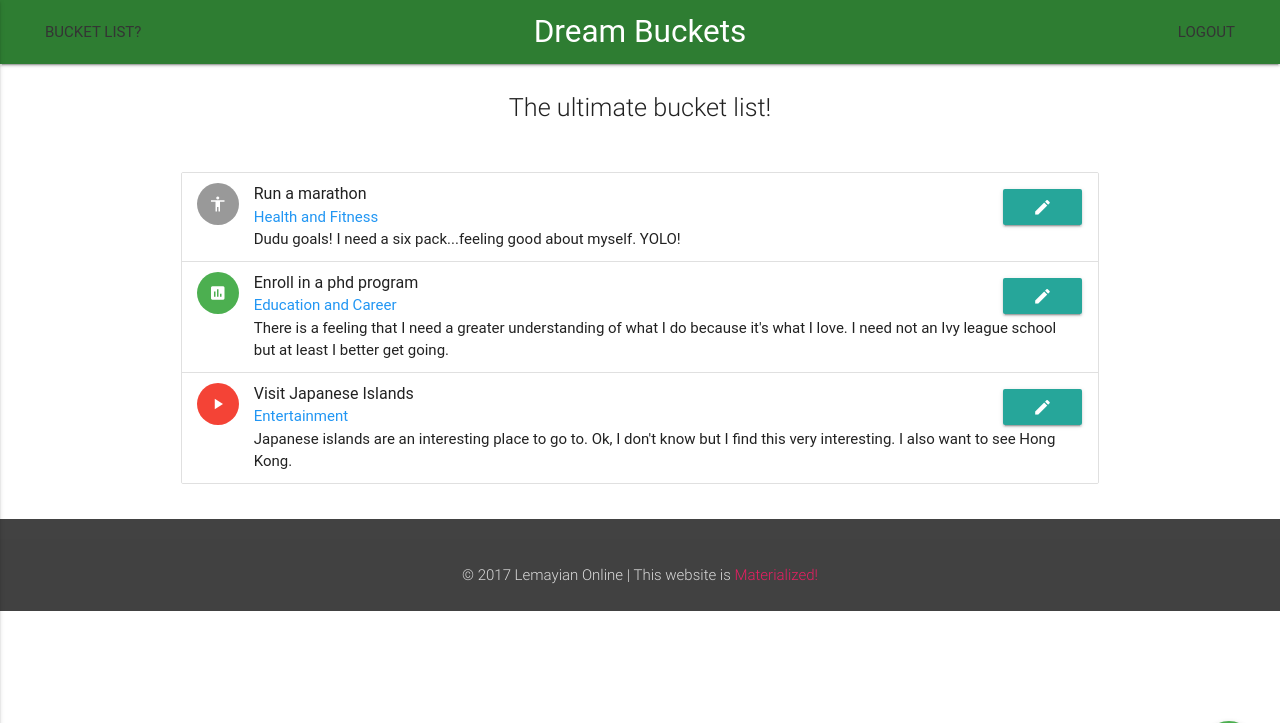
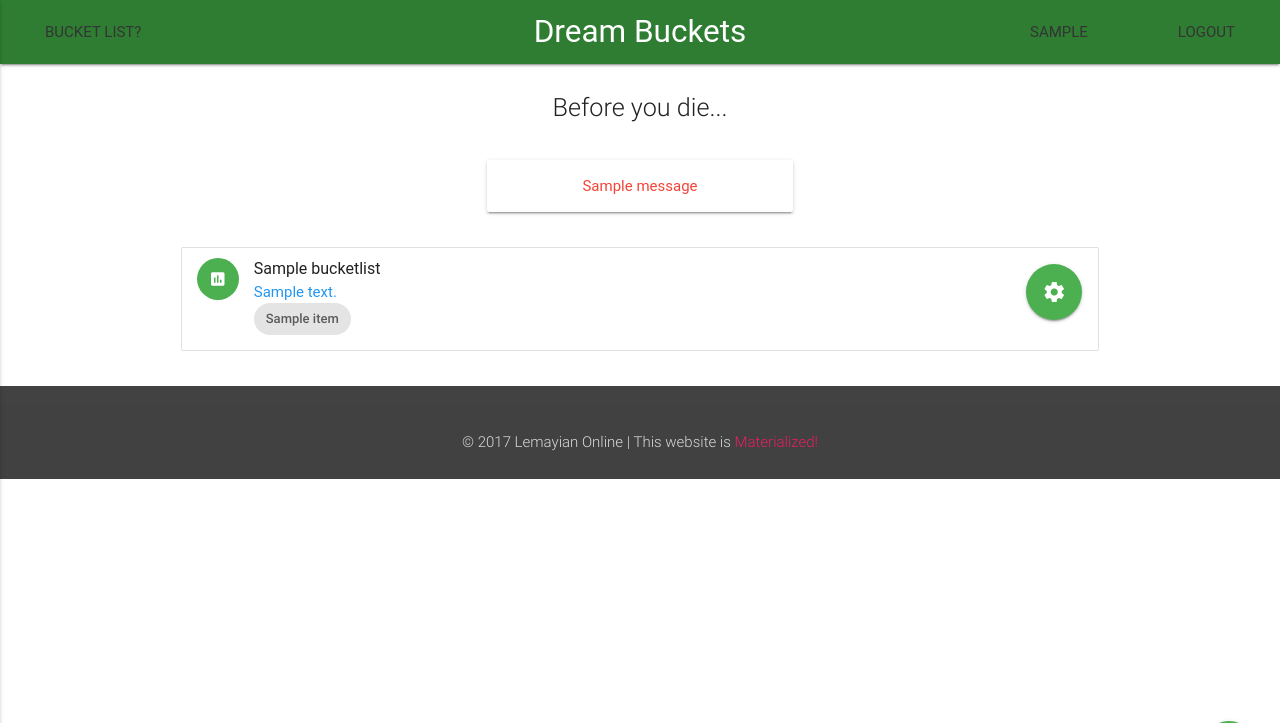
Before and after one commit to Lemmah/BucketList, a Flask app: template app/templates/dashboard.html in a window 1280 px wide. Shown: the top 723 px of the page. Run offline with Flask 2, Linux system fonts and the light colour scheme; the template is opened without the code that fills it: most values are stand-ins (such as "Sample title", 1, 10 or a date in 2020); one stand-in notice (Sample message) is shown; some libraries are stand-ins or nearby versions; some web fonts are replaced.

Commit message:
[chore] Create, Read, Update, Delete Bucketlist
Jinja logic to create, read, update and delete a bucketlist.

```diff
--- a/app/templates/dashboard.html
+++ b/app/templates/dashboard.html
@@ -5,6 +5,7 @@
    <li><a href="#bucketlist_definition" class="waves-effect waves-teal btn-flat">Bucket List?</a></li>
   </ul>
   <ul id="nav-mobile" class="right hide-on-med-and-down">
+    <li><a href="#" class="waves-effect waves-teal btn-flat">{{ username }}</a></li>
     <li><a href="/logout/" class="waves-effect waves-teal btn-flat">LogOut</a></li>
   </ul>
   <ul class="side-nav" id="mobile-demo">
@@ -15,47 +16,116 @@
 {% block body %}
     <div class="container">
     <div class="row center">
-      <p class="flow-text">The ultimate bucket list!</p>
-    </div>
+      <p class="flow-text">Before you die...</p>
+        <div class="col s12 m4"></div>
+	<div class="col s12 m4 center card ">
+	{% for message in get_flashed_messages() %}
+          <p class="red-text">{{ message }}</p>
+        {% endfor %}
+	</div>
+	<div class="col s12 m4"></div>
+	</div>
       <div class="row">
         <ul class="collection">
-           <li class="collection-item avatar">
-             <i class="material-icons circle">accessibility</i>
-             <span class="title">Run a marathon</span>
-             <p>
-                <span class="bcategory blue-text">Health and Fitness</span><br>
-                Dudu goals! I need a six pack...feeling good about myself. YOLO!
-             </p>
-             <a href="#!" class="btn waves-teal waves-teal secondary-content"><i class="material-icons">edit</i></a>
-           </li>
+	   {% if not no_bucketlists %}
+	   {% for bucketlist in session_user.available_bucketlists %}
            <li class="collection-item avatar">
              <i class="material-icons circle green">insert_chart</i>
-             <span class="title">Enroll in a phd program</span>
-             <p> <span class="bcategory blue-text"> Education and Career </span><br>
-                There is a feeling that I need a greater understanding of what I do because it's what I love. I need not an Ivy league school but at least I better get going.
+             <span class="title">{{ bucketlist.name }}</span>
+             <p> <span class="blue-text"> {{ bucketlist.details }}</span><br>
+                {% for item in bucketlist.items %}
+	        <div class="chip">
+		   {{ item }}
+		</div>
+		{% endfor %}
              </p>
-             <a href="#!" class="btn waves-teal waves-teal secondary-content"><i class="material-icons">edit</i></a>
-           </li>
-           <li class="collection-item avatar">
-             <i class="material-icons circle red">play_arrow</i>
-             <span class="title">Visit Japanese Islands</span>
-             <p> <span class="bcategory blue-text"> Entertainment </span><br>
-                Japanese islands are an interesting place to go to. Ok, I don't know but I find this very interesting. I also want to see Hong Kong.
-             </p>
-             <a href="#!" class="btn waves-teal waves-teal secondary-content"><i class="material-icons">edit</i></a>
-           </li>
+	     <!-- Dropdown of Options available to a bucketlist -->
+
+	 <div class="fixed-action-btn horizontal secondary-content">
+	    <a class="btn-floating btn-large green">
+	      <i class="large material-icons">settings</i>
+	    </a>
+	    <ul>
+	      <li><a href="bucketlists/{{ bucketlist }}/delete/" class="btn-floating red tooltipped" data-position="top" data-delay="10" data-tooltip="Delete Bucketlist"><i class="material-icons">delete</i></a></li>
+	      <li><a class="btn-floating green tooltipped" data-position="top" data-delay="10" data-tooltip="Add Items"><i class="material-icons">note_add</i></a></li>
+	      <li><a href="#edit_bucketlist" class="btn-floating blue tooltipped" data-position="top" data-delay="10" data-tooltip="Edit Bucketlist"><i class="material-icons">mode_edit</i></a></li>
+	    </ul>
+	  </div>
+	  <!-- Form for editing a Bucketlist: it's a modal! -->
+      <div id="edit_bucketlist" class="modal">
+        <div class="modal-content">
+          <h4>Edit {{ bucketlist.name }}</h4>
+          <div id="create_bucketlist" class="col s12">
+            <form class="col s12" method="post" action="bucketlists/{{ bucketlist.name }}/update/">
+            <div class="input-field col s12">
+            <i class="material-icons prefix">assignment</i>
+            <input id="icon_prefix" type="text" name="bucketlist_name" value="{{ bucketlist.name }}" required>
+            <label for="icon_prefix">Bucketlist Name</label>
+            </div>
+	    <div class="input-field col s12">
+	     <i class="material-icons prefix">assessment</i>
+             <textarea id="textarea1" class="materialize-textarea" name="bucketlist_desc">{{ bucketlist.details }}</textarea>
+             <label for="icon_prefix">Bucketlist Description</label>
+            </div>
+          </div>
+        </div>
+        <div class="modal-footer">
+          <a href="" class="left btn modal-action modal-close waves-effect waves-teal red darken-3"><i class="material-icons right">cancel</i>Cancel</a>
+	  <button class="btn waves-teal green darken-3"><i class="material-icons right">done_all</i>Update</button>
+        </div>
+	</form>
+      </div>
+	   {% endfor %}
+	   {% else %}
+	    <li class="collection-item avatar">
+            <div class="center">
+	     <br><br>
+	     <p class="flow-text"> There are no bucketlists in here... </p><br><br>
+             <p><a onclick="$('.tap-target').tapTarget('open')" class="waves-effect waves-light btn green">Create First Bucketlist</a></p>
+	     <br><br>
+            </div>
+	    </li>
+	   {% endif %}
          </ul>
       </div>
     </div>
+         <!-- Super Add Button: it's a tap target -->
+         <div class="fixed-action-btn">
+           <a id="menu" class="waves-effect waves-light btn btn-floating btn-large green" href="#create_bucketlist">
+             <i class="material-icons">add</i>
+           </a>
+         </div>
 
-    <!-- Adding and editing options -->
-      <div class="fixed-action-btn">
-        <a href="#" class="btn-floating green btn-large"><i class="large material-icons">add</i></a>
-        <ul>
-          <li><a href="#" class="btn-floating yellow "><i class="large material-icons">insert_chart</i></a></li>
-          <li><a href="#" class="btn-floating blue "><i class="large material-icons">format_quote</i></a></li>
-          <li><a href="#" class="btn-floating green"><i class="large material-icons">publish</i></a></li>
-          <li><a href="#" class="btn-floating orange"><i class="large material-icons">attach_file</i></a></li>
-        </ul>
+	 <!-- Welcome message: it's the tap content -->
+         <div class="tap-target green" data-activates="menu">
+           <div class="tap-target-content white-text">
+             <h5>The Super Add Button</h5>
+             <p class="white-text">Welcome, {{ username }}. We're glad that you're creating your first bucketlist here. You will be using this button to add more bucketlists and even add items to a bucketlist. Happy adventure!</p>
+           </div>
+         </div>
+
+      <!-- Form for adding Bucketlist: it's a modal! -->
+      <div id="create_bucketlist" class="modal">
+        <div class="modal-content">
+          <h4>Enter Bucketlist Details</h4>
+          <div id="create_bucketlist" class="col s12">
+            <form class="col s12" method="post" action="create_bucketlist/">
+            <div class="input-field col s12">
+            <i class="material-icons prefix">assignment</i>
+            <input id="icon_prefix" type="text" name="bucketlist_name" required>
+            <label for="icon_prefix">Bucketlist Name</label>
+            </div>
+	    <div class="input-field col s12">
+	     <i class="material-icons prefix">assessment</i>
+             <textarea id="textarea1" class="materialize-textarea" name="bucketlist_desc"></textarea>
+             <label for="icon_prefix">Bucketlist Description</label>
+            </div>
+          </div>
+        </div>
+        <div class="modal-footer">
+          <a href="" class="left btn modal-action modal-close waves-effect waves-teal red darken-3"><i class="material-icons right">cancel</i>Cancel</a>
+	  <button class="btn waves-teal green darken-3"><i class="material-icons right">add</i>Create</button>
+        </div>
+	</form>
       </div>
 {% endblock %}
```
